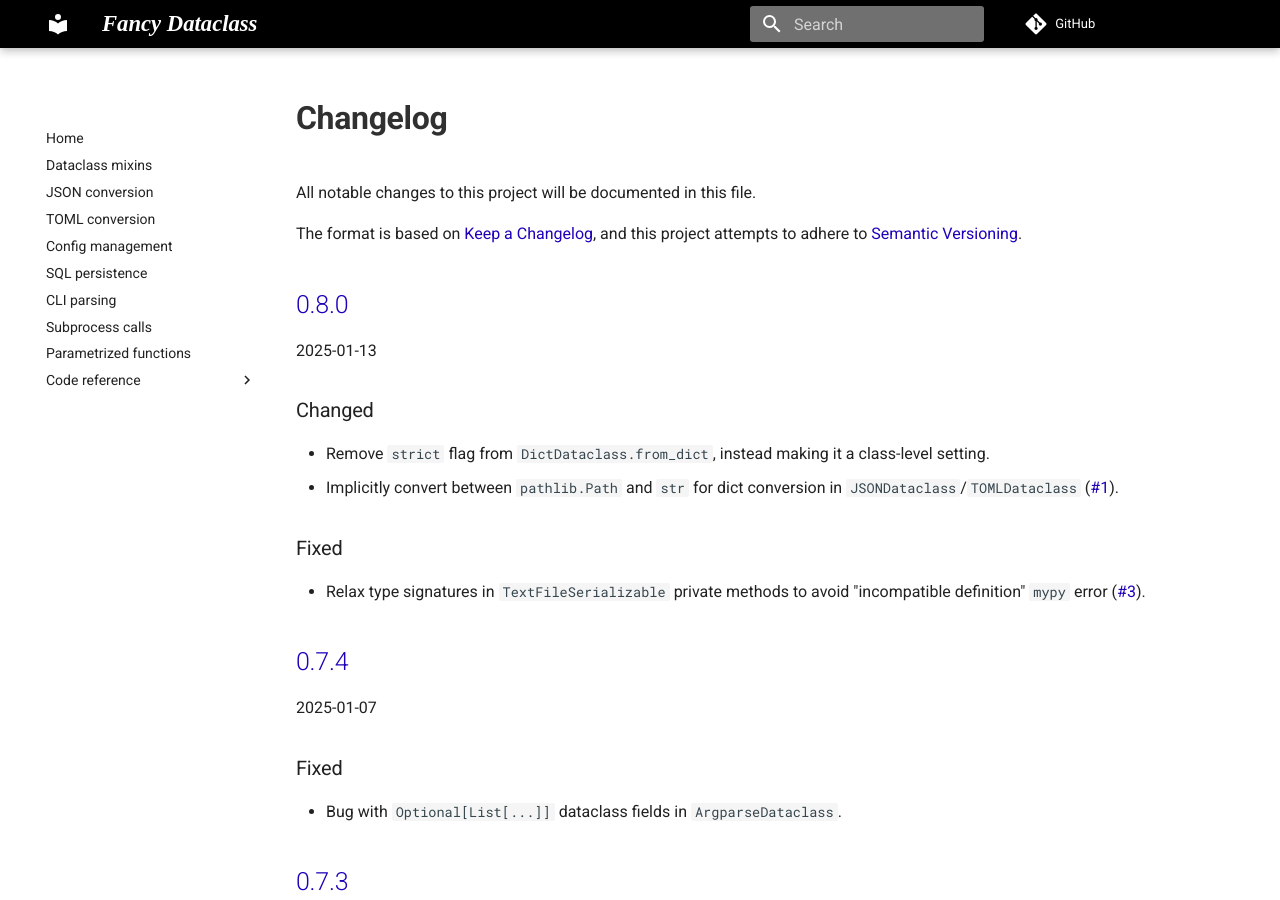
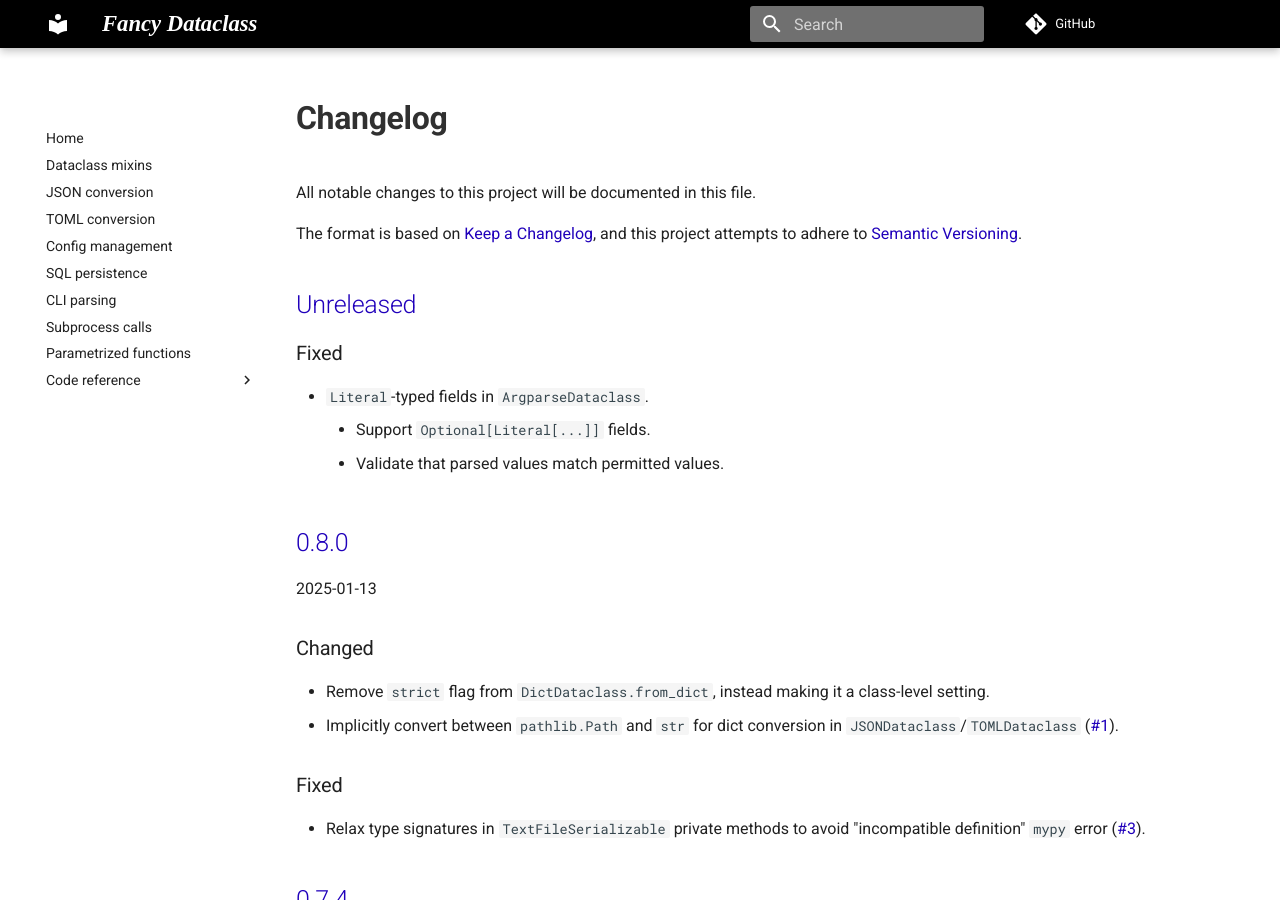
Before and after one commit to jeremander/fancy-dataclass, an MkDocs documentation site: the page built from docs/CHANGELOG.md, in a window 1280 px wide and 900 px high. Built offline with MkDocs 1.6.1 and Material for MkDocs 9.7.7, drawn with Linux system fonts in a browser that asks for light colours; comment, search, counter and statistics services are not loaded.

```diff
--- a/docs/CHANGELOG.md
+++ b/docs/CHANGELOG.md
@@ -13,6 +13,14 @@
     - Fixed
     - Security
 -->
+
+## [Unreleased]
+
+### Fixed
+
+- `Literal`-typed fields in `ArgparseDataclass`.
+    - Support `Optional[Literal[...]]` fields.
+    - Validate that parsed values match permitted values.
 
 ## [0.8.0]
 
--- a/ruff.toml
+++ b/ruff.toml
@@ -65,8 +65,9 @@
 
 [lint.per-file-ignores]
 "__init__.py" = ["D104", "F401"]
+"fancy_dataclass/json.py" = ["A005"]
+"fancy_dataclass/subprocess.py" = ["A005"]
 "tests/*" = ["ANN", "D"]
-
 
 [lint.flake8-pytest-style]
 parametrize-names-type = "list"
```
Also changed, not shown: 1 other file.
